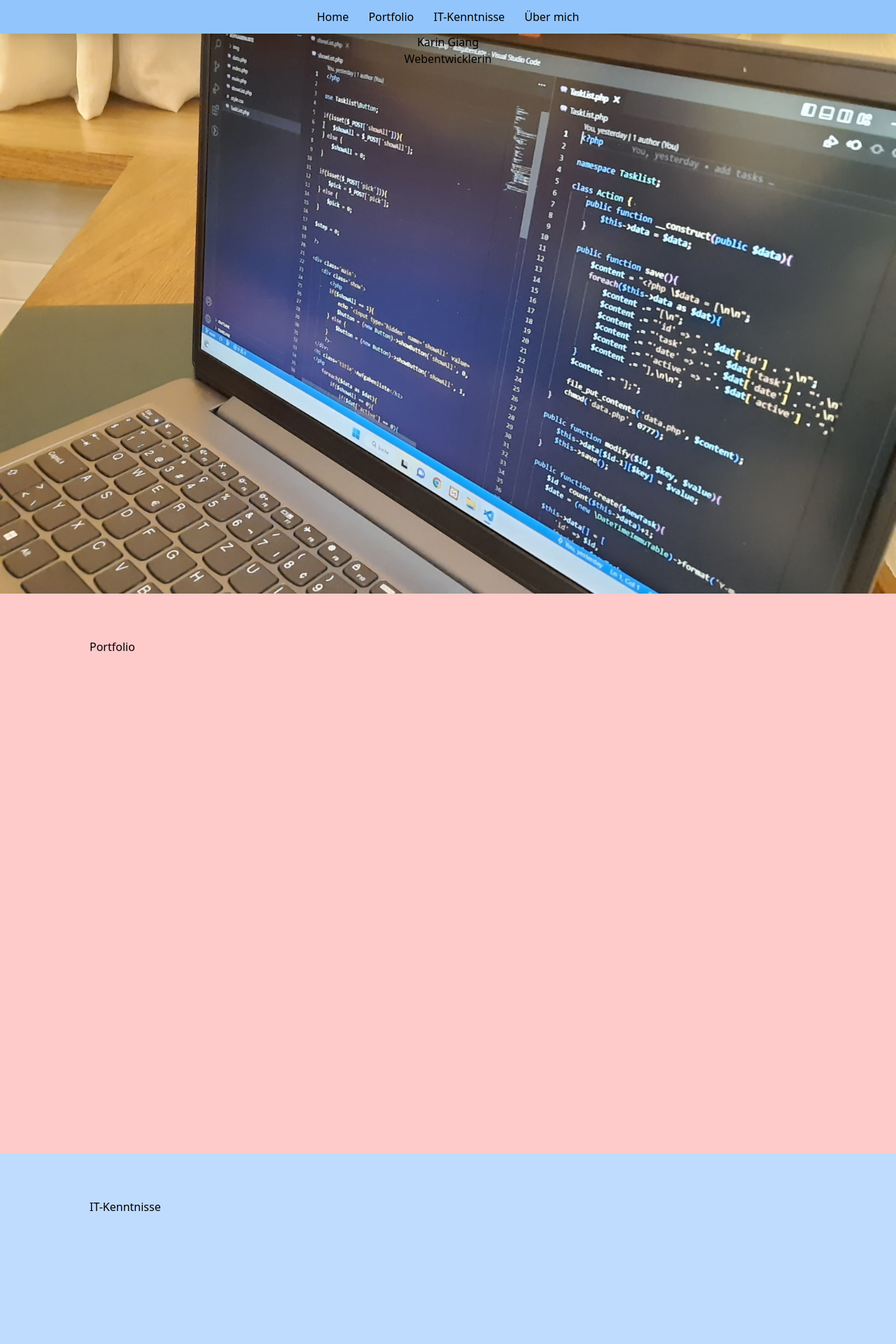
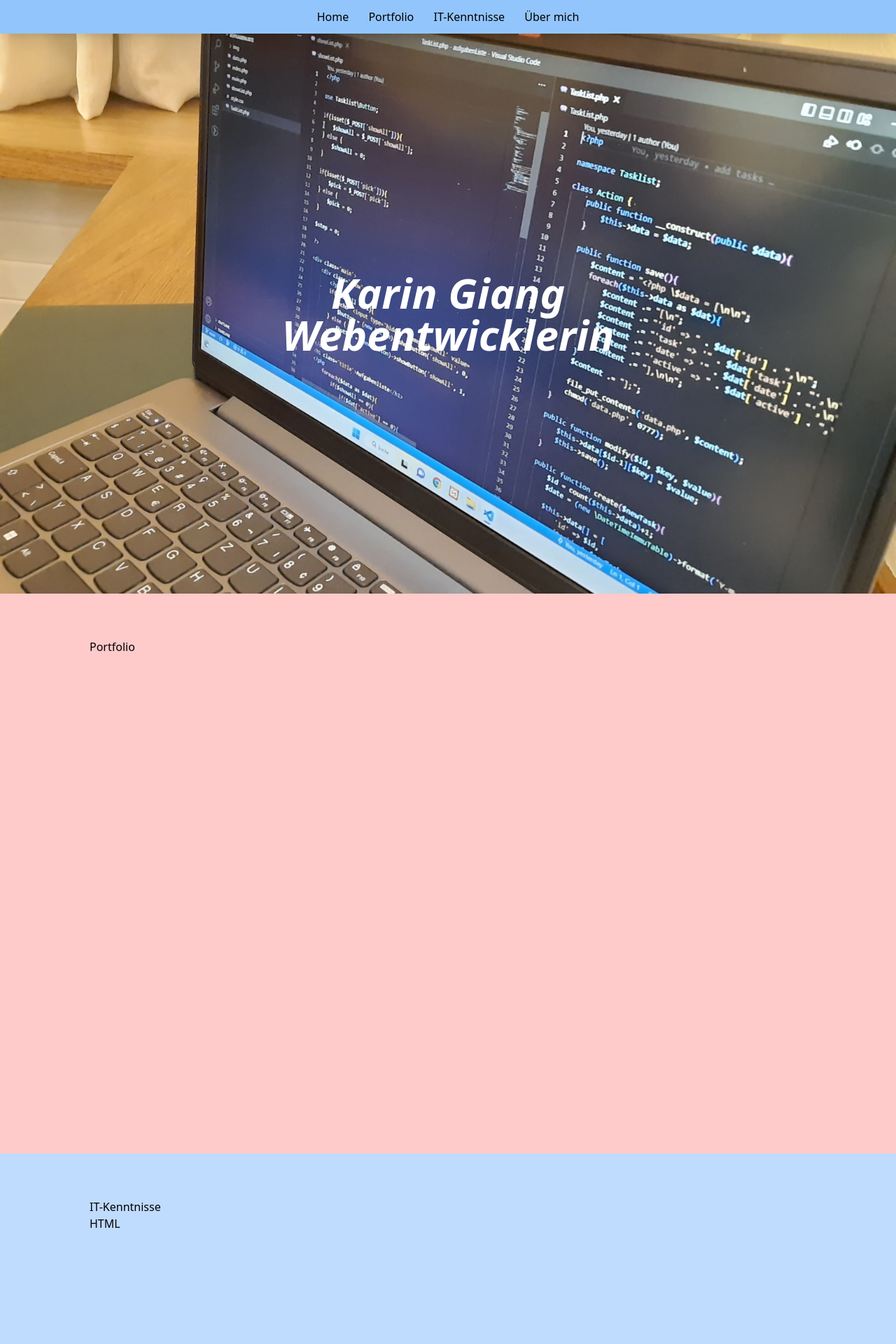
Before and after one commit to Carranya/homepage_v3, a PHP site: page / in a window 1280 px wide. Shown: the top 1920 px of the page at 70% size. Run offline with PHP 8.4, Linux system fonts and the light colour scheme.

Commit message:
created Startpage

```diff
--- /dev/null
+++ b/Model/Skill.php
@@ -0,0 +1,12 @@
+<?php
+namespace KG;
+
+class Skill {
+    public function __construct(public $color){
+        $this->color = $color;
+    }
+
+    public function showSkill($name){
+        echo "<div class=''>" . $name . "</div>";
+    }
+}
--- a/css/output.css
+++ b/css/output.css
@@ -669,10 +669,6 @@ video {
   margin-top: 0.5rem;
 }
 
-.mt-\[50\%\] {
-  margin-top: 50%;
-}
-
 .box-border {
   box-sizing: border-box;
 }
@@ -767,6 +763,14 @@ video {
 
 .h-screen {
   height: 100vh;
+}
+
+.h-1\/2 {
+  height: 50%;
+}
+
+.h-1\/4 {
+  height: 25%;
 }
 
 .w-4\/5 {
@@ -1642,11 +1646,6 @@ video {
   background-color: rgb(139 92 246 / var(--tw-bg-opacity));
 }
 
-.bg-green-200 {
-  --tw-bg-opacity: 1;
-  background-color: rgb(187 247 208 / var(--tw-bg-opacity));
-}
-
 .bg-blue-200 {
   --tw-bg-opacity: 1;
   background-color: rgb(191 219 254 / var(--tw-bg-opacity));
@@ -1667,10 +1666,6 @@ video {
   background-color: rgb(255 0 0 / var(--tw-bg-opacity));
 }
 
-.bg-\[url\(\'img\/home\.jpg\'\)\] {
-  background-image: url('img/home.jpg');
-}
-
 .bg-\[url\(\'\/img\/home\.jpg\'\)\] {
   background-image: url('/img/home.jpg');
 }
@@ -1853,6 +1848,16 @@ video {
   vertical-align: super;
 }
 
+.text-4xl {
+  font-size: 2.25rem;
+  line-height: 2.5rem;
+}
+
+.text-6xl {
+  font-size: 3.75rem;
+  line-height: 1;
+}
+
 .font-bold {
   font-weight: 700;
 }
@@ -1932,6 +1937,11 @@ video {
 .text-blue-500 {
   --tw-text-opacity: 1;
   color: rgb(59 130 246 / var(--tw-text-opacity));
+}
+
+.text-white {
+  --tw-text-opacity: 1;
+  color: rgb(255 255 255 / var(--tw-text-opacity));
 }
 
 .underline {
--- a/index.php
+++ b/index.php
@@ -1,3 +1,7 @@
+<?php
+    require('Model/Skill.php');
+?>
+
 <DOCTYPE html>
 <html lang="de">
 <head>
--- a/pages/home.php
+++ b/pages/home.php
@@ -1,6 +1,10 @@
 <div id='idHome' class="bg-[url('/img/home.jpg')] bg-center bg-no-repeat bg-fixed bg-cover h-screen">
-<div class='text-center'>
-    <h1 class='pt-1/2'>Karin Giang</h1>
-    <h2>Webentwicklerin</h2>
+    <div class='h-screen flex justify-center items-center text-center'>
+        <div class='text-6xl font-bold italic text-white'>
+            <span>Karin Giang</span>
+            <br>
+            <span>Webentwicklerin</span>
+        </div>
+
+    </div>
 </div>
-</div>
--- a/pages/it.php
+++ b/pages/it.php
@@ -1,7 +1,14 @@
+<?php
+use KG\Skill;
+?>
+
 <div id='idIt' class='bg-blue-200 h-screen'>
     <div class='flex justify-center'>
         <div class='w-4/5'>
             <h1 class='mt-16'>IT-Kenntnisse</h1>
+            <?php
+                $skill = (new SKill('lightpink'))->showSkill('HTML');
+            ?>
         </div>
     </div>
 </div>
```
